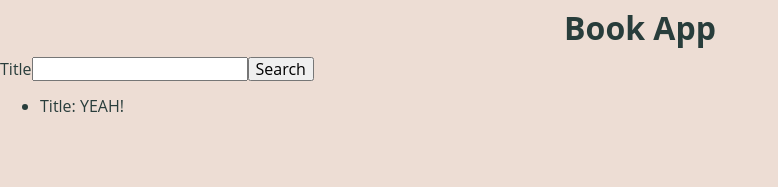
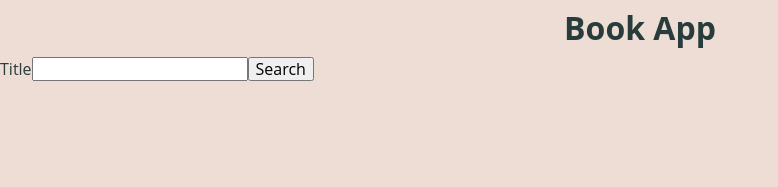
Before and after one commit to CharlieMantium/books-app, a React (Create React App) app: page / in a window 1280 px wide. Shown: the top 187 px of the page, without its empty margins (0-778 px from the left). Built offline with nearby package versions, Linux system fonts and the light colour scheme.

Commit message:
added books data display

```diff
--- a/src/components/App/App.tsx
+++ b/src/components/App/App.tsx
@@ -24,7 +24,6 @@ const App: React.FC = () => {
         `https://www.googleapis.com/books/v1/volumes?q=intitle:${searchedTitle}`,
       );
       const data = await response.json();
-      console.log(data);
       const mappedBooks = map(data.items, (book) => ({
         title: book?.volumeInfo?.title || 'no data',
         cover: book?.volumeInfo?.imageLinks?.smallThumbnail || 'no data',
@@ -35,13 +34,11 @@ const App: React.FC = () => {
     if (title.length) fetchBooks(title);
   }, [title]);
 
-  console.log(books);
-
   return (
     <Layout>
       <StyledHeader>Book App</StyledHeader>
       <SearchForm title={title} setTitle={setTitle} />
-      <BookList />
+      <BookList books={books} />
     </Layout>
   );
 };
--- a/src/components/BookList/BookList.tsx
+++ b/src/components/BookList/BookList.tsx
@@ -1,15 +1,26 @@
 import React from 'react';
 import styled from 'styled-components/macro';
+import map from 'lodash/map';
+
+import { Book } from '../../types/books';
 
 const BookListWrapper = styled.ul``;
 
 const BookListItem = styled.li``;
 
-interface BookListProps {}
+interface BookListProps {
+  books: Book[];
+}
 
-const BookList: React.FC<BookListProps> = () => (
+const BookList: React.FC<BookListProps> = ({ books }) => (
   <BookListWrapper>
-    <BookListItem>Title: YEAH!</BookListItem>
+    {map(books, (book) => (
+      <BookListItem>
+        <img src={book.cover} alt={`${book.title} books cover.`} />
+        Title: {book.title}
+        <p>{book.description}</p>
+      </BookListItem>
+    ))}
   </BookListWrapper>
 );
 
```
